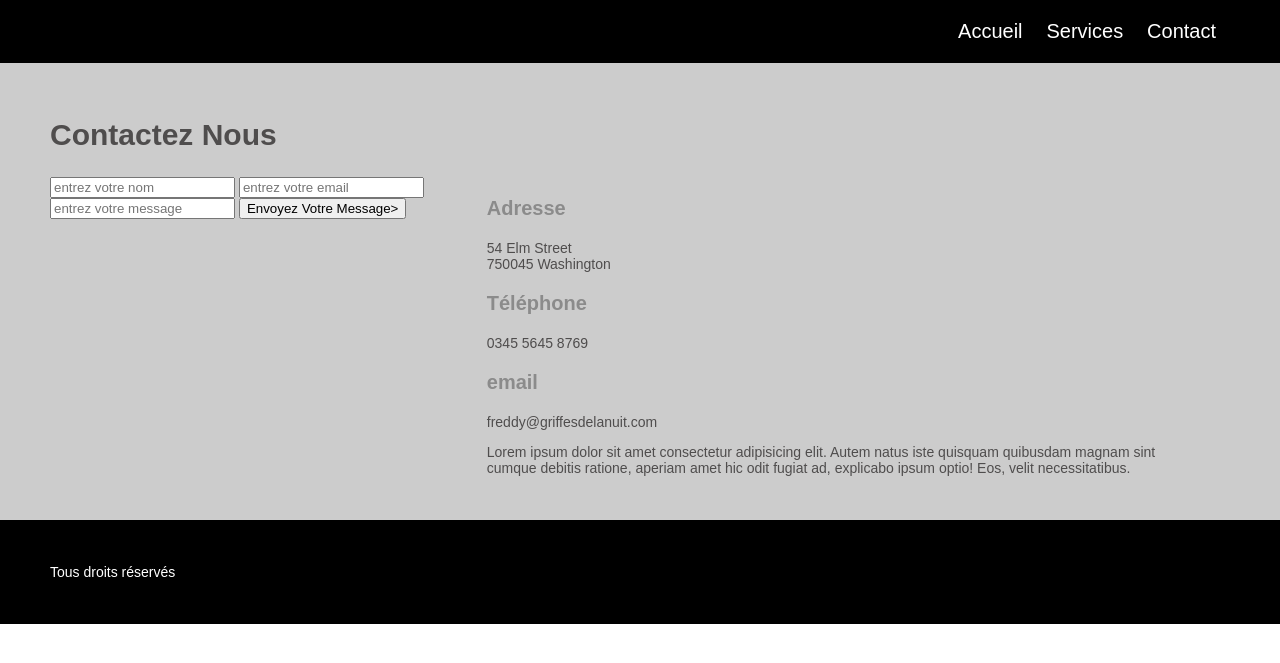
After one commit to zorro103/projet, a PHP site: page /contact.php in a window 1280 px wide. The commit adds this page. Shown: the top 663 px of the page. Run offline with PHP 8.4, Linux system fonts and the light colour scheme.

Commit message:
Creation pages PHP

```diff
--- a/jour6/assets/css/style.css
+++ b/jour6/assets/css/style.css
@@ -15,7 +15,7 @@ a {
 }
 
 .nav-container {
-    background-color: #000;
+    background-color: #000000;
     padding: 20px 5% 20px 0px;
     width: 100%;
     text-align: right;
@@ -28,12 +28,12 @@ a {
 }
 
 h1 {
-    color: #c592ff;
+    color: #4f4d4d;
     font-size: 30px;
 }
 
 h2 {
-    color: #505050;
+    color: #8a8a8a;
     font-size: 25px;
 }
 
@@ -48,7 +48,7 @@ h3 {
     width: 100%;
     height: 100%;
     max-width: 100%;
-    background-color: palevioletred;
+    background-color: crimson;
 }
 
 .fond img {
@@ -60,8 +60,8 @@ h3 {
 .description {
     margin: 0px;
     padding: 0px;
-    background-color: blueviolet;
-    color: #FFF;
+    background-color: #CCC;
+    color: #4f4d4d;;
     padding: 30px 50px;
 }
 
@@ -89,10 +89,8 @@ h3 {
 
 
 
-
-
 footer {
-    background-color: #000;
+    background-color: #000000;
     padding: 30px 50px;
     width: 100%;
     color: #FFF
--- /dev/null
+++ b/jour6/contact.php
@@ -0,0 +1,51 @@
+<!DOCTYPE html>
+<html lang="en">
+<head>
+    <meta charset="UTF-8">
+    <meta name="viewport" content="width=device-width, initial-scale=1.0">
+    <meta http-equiv="X-UA-Compatible" content="ie=edge">
+    <title>Web Services</title>
+    <link rel="stylesheet" href="assets/css/style.css">
+</head>
+<body>
+    <header>
+        <nav class="nav-container">
+            <a href="index.html" class="nav-link">Accueil</a>
+            <a href="services.html" class="nav-link">Services</a>
+            <a href="contact.html" class="nav-link">Contact</a>
+        </nav>
+    </header>
+
+    <main>
+        <section class="description">
+            <h1>Contactez Nous</h1>
+            <div class="container">
+                <div class="colonne">
+                    <form id="contact" action="#contact" method="POST">
+                        <input type="text" name="nom" placeholder="entrez votre nom">
+                        <input type="email" name="email" placeholder="entrez votre email">
+                        <input type="text-area" cols="80" row="8" placeholder="entrez votre message">
+                        <button type="submit">Envoyez Votre Message></button>
+                    </form>
+                </div>
+                <div class="colonne">
+                    <h3>Adresse</h3>
+                    <p>54 Elm Street<br>
+                    750045 Washington<br>
+                    </p>
+                    <h3>Téléphone</h3>
+                    <p>0345 5645 8769</p>
+                    <h3>email</h3>
+                    <p>freddy@griffesdelanuit.com</p>
+                    <p>Lorem ipsum dolor sit amet consectetur adipisicing elit. Autem natus iste quisquam quibusdam magnam sint cumque debitis ratione, aperiam amet hic odit fugiat ad, explicabo ipsum optio! Eos, velit necessitatibus.</p>
+
+                </div>
+            </div>
+        </section>
+    </main>
+
+    <footer>
+        <p>Tous droits réservés</p>
+    </footer>
+</body>
+</html>
```
Also changed, not shown: jour6/index.html (deleted, +0 -33 lines), jour6/index.php (renamed from jour6/services.html, +6 -35 lines), jour6/services.php (renamed from jour6/contact.html, +5 -23 lines), jour6/php/footer.php (added), jour6/php/header.php (added), jour6/php/section-contact.php (added), jour6/php/section-index.php (added), jour6/php/section-services.php (added), 3 other files.
